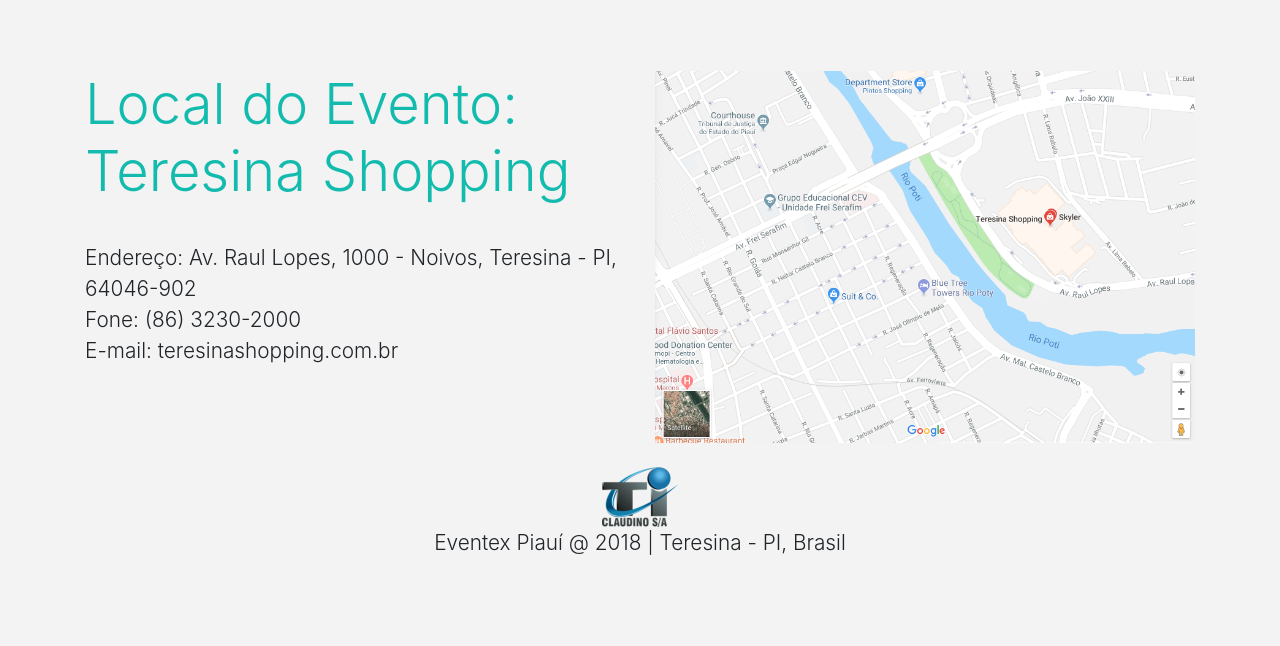
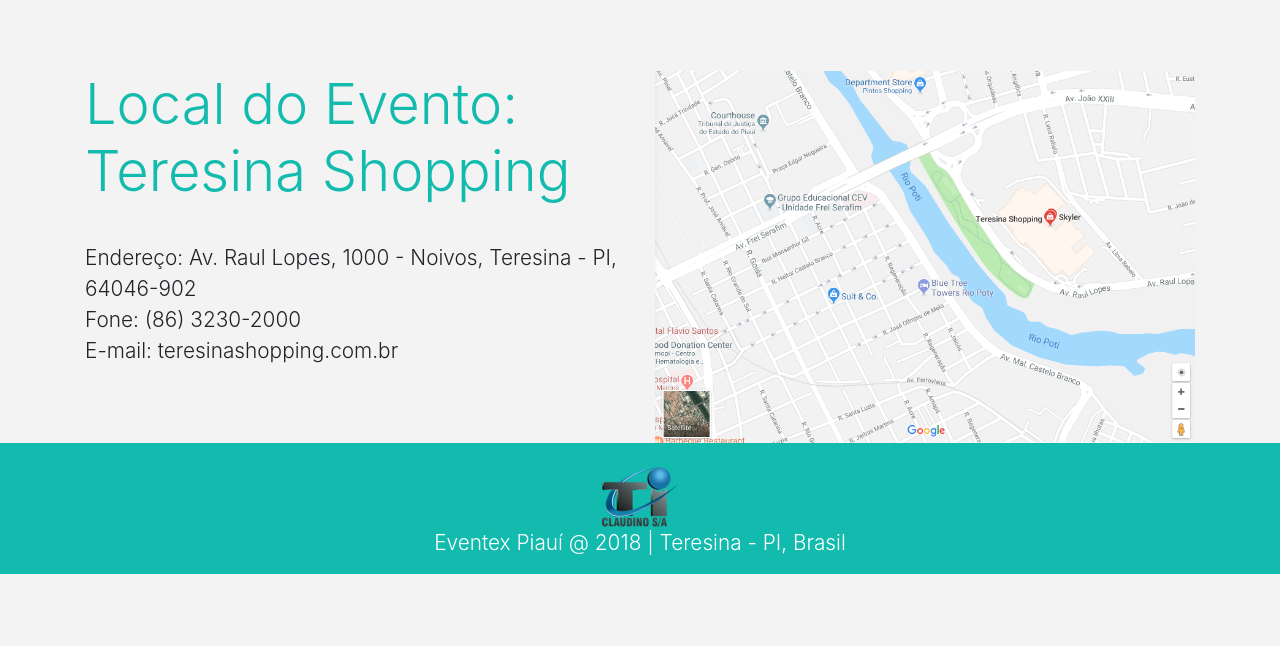
Before and after one commit to edytarcio/eventex, a Django app: page / in a window 1280 px wide. Shown: the part 3851-4497 px from the top of the page. Run offline with Django 3.2, Linux system fonts and the light colour scheme; some libraries are stand-ins or nearby versions.

Commit message:
Faz algumas mudancas no layout

```diff
--- a/eventex/core/templates/index.html
+++ b/eventex/core/templates/index.html
@@ -173,7 +173,7 @@
       </div>
     </div>
   </div>
-  <div class="text-center">
+  <div class="text-center bg-primary">
     <div class="container" id="Patrocinadores">
       <br>
       <div class="row">
```
